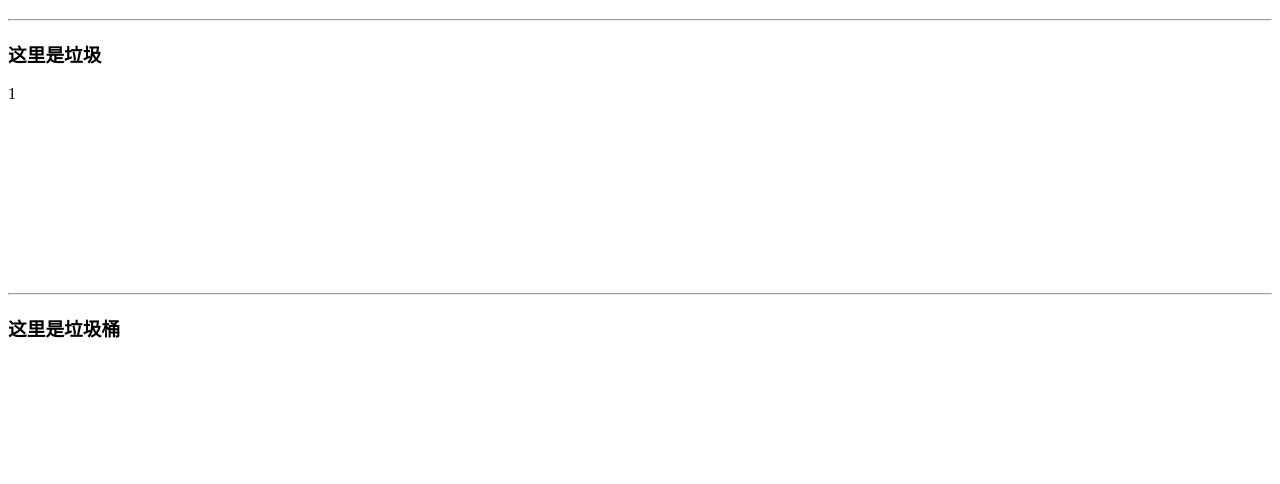
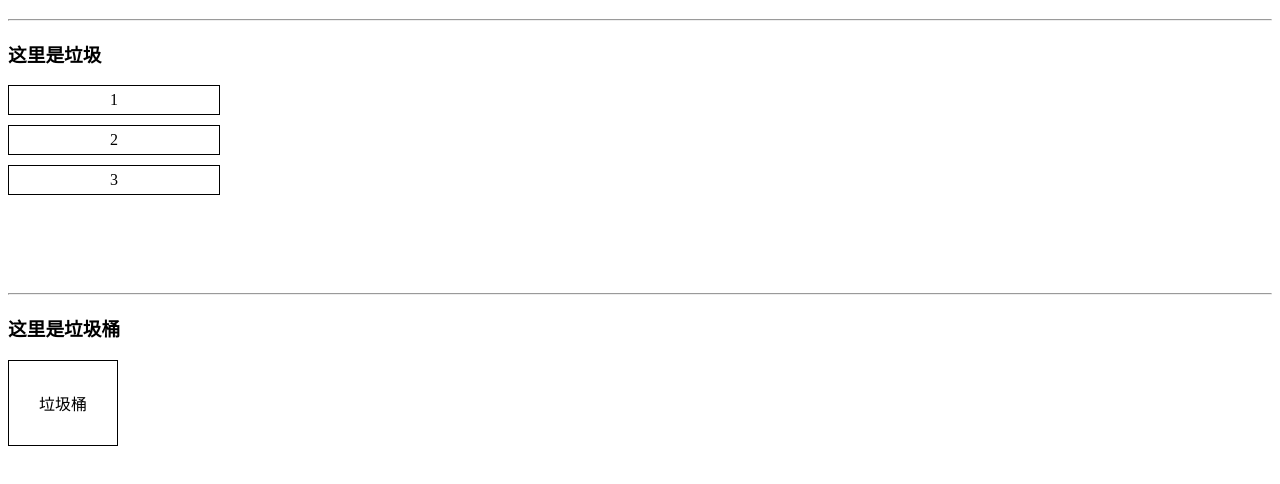
Before and after one commit to one-craft/drag-drop-demo, a plain HTML site: page index.html in a window 1280 px wide. Shown: the part 70-554 px from the top of the page. Drawn offline with Linux system fonts and the light colour scheme.

Commit message:
html & css

```diff
--- a/index.html
+++ b/index.html
@@ -13,14 +13,16 @@
   <h3>这里是垃圾</h3>
   <div class="content-wrap">
     <!-- 垃圾 -->
-    <div class="trash">
-      1
-    </div>
+    <div class="trash">1</div>
+    <div class="trash">2</div>
+    <div class="trash">3</div>
   </div>
   <hr>
   <h3>这里是垃圾桶</h3>
   <div class="ashcan-wrap">
+    <div class="ashcan">垃圾桶</div>
+  </div>
 
-  </div>
+  <script src="./main.js"></script>
 </body>
 </html>
--- a/main.js
+++ b/main.js
@@ -0,0 +1 @@
+console.log(1)
--- a/style.css
+++ b/style.css
@@ -3,9 +3,20 @@
 }
 
 .trash {
-  width: 50px;
+  padding: 5px;
+  margin-bottom: 10px;
+  width: 200px;
+  border: 1px solid #000;
+  text-align: center;
+  cursor: pointer;
 }
 
 .ashcan-wrap {
   height: 200px;
 }
+
+.ashcan {
+  display: inline-block;
+  padding: 30px;
+  border: 1px solid #000;
+}
```
